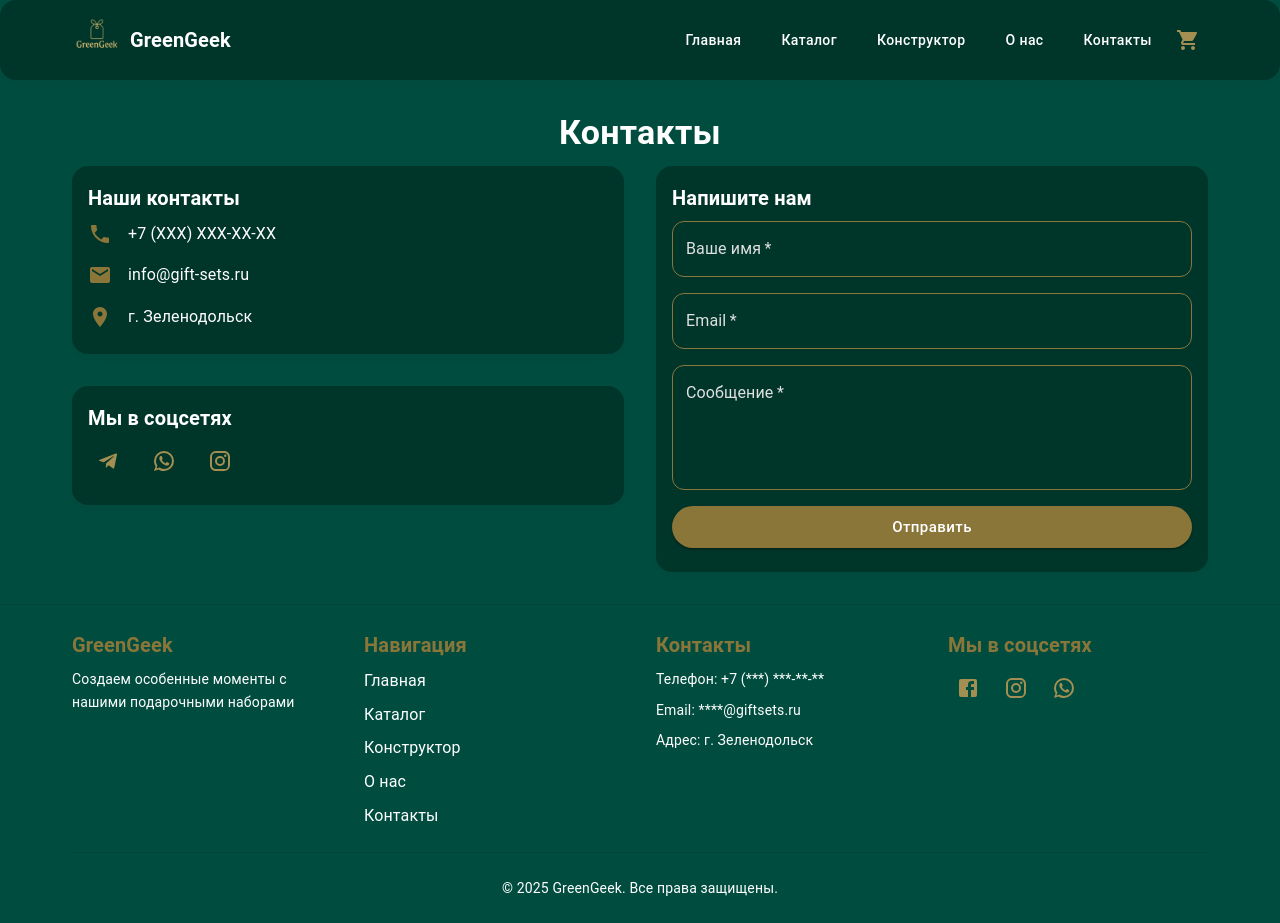
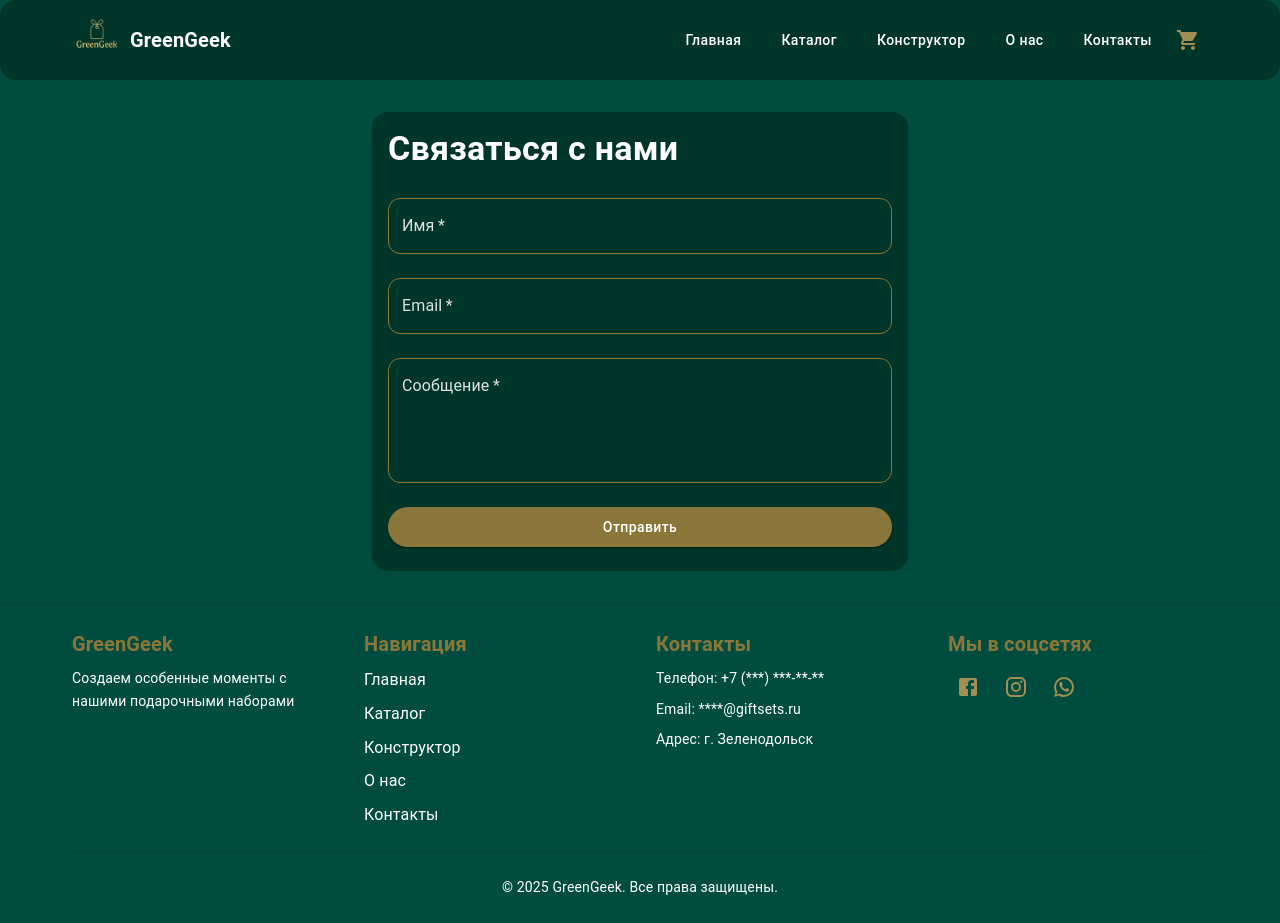
Before and after one commit to BArL43/gift-sets-greengeek, a React (Create React App) app in the folder frontend/: page /contacts in a window 1280 px wide. Built offline with nearby package versions, Linux system fonts and the light colour scheme; the HTML template or start-up script is replaced by a standard one.

Commit message:
Update Contacts.tsx

```diff
--- a/frontend/src/pages/Contacts.tsx
+++ b/frontend/src/pages/Contacts.tsx
@@ -5,20 +5,11 @@ import {
   Typography,
   Card,
   CardContent,
-  IconButton,
   TextField,
   Button,
   Alert,
 } from '@mui/material';
-import {
-  Phone as PhoneIcon,
-  Email as EmailIcon,
-  LocationOn as LocationIcon,
-  Telegram as TelegramIcon,
-  WhatsApp as WhatsAppIcon,
-  Instagram as InstagramIcon,
-} from '@mui/icons-material';
-import api from '../services/api';
+import api from '../services/api'; // путь может отличаться, если структура другая
 
 const Contacts: React.FC = () => {
   const [formData, setFormData] = useState({
@@ -42,130 +33,87 @@ const Contacts: React.FC = () => {
     e.preventDefault();
     setIsSubmitting(true);
     setError('');
+    setSuccess(false);
 
     try {
-      // Отправляем сообщение на бэкенд
-      const response = await axios.post('https://gift-sets-greengeek.onrender.com/contact/', {
+      // Отправляем сообщение на backend
+      const response = await api.post('/contact/', {
         name: formData.name,
         email: formData.email,
         message: formData.message,
       });
 
-      if (response.status === 200) {
+      if (response.status === 200 && response.data.ok) {
         setSuccess(true);
         setFormData({ name: '', email: '', message: '' });
         setTimeout(() => setSuccess(false), 5000);
+      } else {
+        setError('Не удалось отправить сообщение. Попробуйте позже.');
       }
     } catch (error: any) {
-      console.error('Contact submission error:', error);
-      setError('Произошла ошибка при отправке сообщения. Попробуйте позже.');
+      setError(
+        error.response?.data?.detail ||
+        'Произошла ошибка при отправке сообщения. Попробуйте позже.'
+      );
     } finally {
       setIsSubmitting(false);
     }
   };
 
   return (
-    <Container maxWidth="lg" sx={{ py: 4 }}>
-      <Typography variant="h4" component="h1" gutterBottom align="center">
-        Контакты
-      </Typography>
-
-      <Box sx={{ display: 'grid', gridTemplateColumns: { xs: '1fr', md: '1fr 1fr' }, gap: 4 }}>
-        {/* Contact Information */}
-        <Box>
-          <Card sx={{ mb: 4 }}>
-            <CardContent>
-              <Typography variant="h6" gutterBottom>
-                Наши контакты
-              </Typography>
-              <Box sx={{ display: 'flex', alignItems: 'center', mb: 2 }}>
-                <PhoneIcon sx={{ mr: 2, color: 'primary.main' }} />
-                <Typography>+7 (XXX) XXX-XX-XX</Typography>
-              </Box>
-              <Box sx={{ display: 'flex', alignItems: 'center', mb: 2 }}>
-                <EmailIcon sx={{ mr: 2, color: 'primary.main' }} />
-                <Typography>info@gift-sets.ru</Typography>
-              </Box>
-              <Box sx={{ display: 'flex', alignItems: 'center' }}>
-                <LocationIcon sx={{ mr: 2, color: 'primary.main' }} />
-                <Typography>г. Зеленодольск</Typography>
-              </Box>
-            </CardContent>
-          </Card>
-
+    <Container maxWidth="sm" sx={{ py: 4 }}>
       <Card>
         <CardContent>
-              <Typography variant="h6" gutterBottom>
-                Мы в соцсетях
+          <Typography variant="h4" gutterBottom>
+            Связаться с нами
           </Typography>
-              <Box sx={{ display: 'flex', gap: 2 }}>
-                <IconButton color="primary" aria-label="Telegram">
-                  <TelegramIcon />
-                </IconButton>
-                <IconButton color="primary" aria-label="WhatsApp">
-                  <WhatsAppIcon />
-                </IconButton>
-                <IconButton color="primary" aria-label="Instagram">
-                  <InstagramIcon />
-                </IconButton>
-              </Box>
-            </CardContent>
-          </Card>
-        </Box>
-
-        {/* Contact Form */}
-        <Box>
-          <Card>
-            <CardContent>
-              <Typography variant="h6" gutterBottom>
-                Напишите нам
-              </Typography>
-              {success && (
-                <Alert severity="success" sx={{ mb: 2 }}>
-                  Сообщение успешно отправлено! Мы свяжемся с вами в ближайшее время.
-                </Alert>
-              )}
+          <Box component="form" onSubmit={handleSubmit}>
+            <TextField
+              label="Имя"
+              name="name"
+              value={formData.name}
+              onChange={handleInputChange}
+              fullWidth
+              required
+              margin="normal"
+            />
+            <TextField
+              label="Email"
+              name="email"
+              value={formData.email}
+              onChange={handleInputChange}
+              fullWidth
+              required
+              margin="normal"
+              type="email"
+            />
+            <TextField
+              label="Сообщение"
+              name="message"
+              value={formData.message}
+              onChange={handleInputChange}
+              fullWidth
+              required
+              margin="normal"
+              multiline
+              rows={4}
+            />
             {error && (
-                <Alert severity="error" sx={{ mb: 2 }}>
+              <Alert severity="error" sx={{ mt: 2 }}>
                 {error}
               </Alert>
             )}
-              <Box component="form" onSubmit={handleSubmit} sx={{ display: 'flex', flexDirection: 'column', gap: 2 }}>
-                <TextField
-                  fullWidth
-                  label="Ваше имя"
-                  name="name"
-                  value={formData.name}
-                  onChange={handleInputChange}
-                  variant="outlined"
-                  required
-                />
-                <TextField
-                  fullWidth
-                  label="Email"
-                  name="email"
-                  type="email"
-                  value={formData.email}
-                  onChange={handleInputChange}
-                  variant="outlined"
-                  required
-                />
-                <TextField
-                  fullWidth
-                  label="Сообщение"
-                  name="message"
-                  multiline
-                  rows={4}
-                  value={formData.message}
-                  onChange={handleInputChange}
-                  variant="outlined"
-                  required
-                />
+            {success && (
+              <Alert severity="success" sx={{ mt: 2 }}>
+                Сообщение успешно отправлено!
+              </Alert>
+            )}
             <Button
               type="submit"
               variant="contained"
               color="primary"
-                  size="large"
+              fullWidth
+              sx={{ mt: 2 }}
               disabled={isSubmitting}
             >
               {isSubmitting ? 'Отправка...' : 'Отправить'}
@@ -173,8 +121,6 @@ const Contacts: React.FC = () => {
           </Box>
         </CardContent>
       </Card>
-        </Box>
-      </Box>
     </Container>
   );
 };
```
Lines whose indentation alone changed are shown as unchanged.
